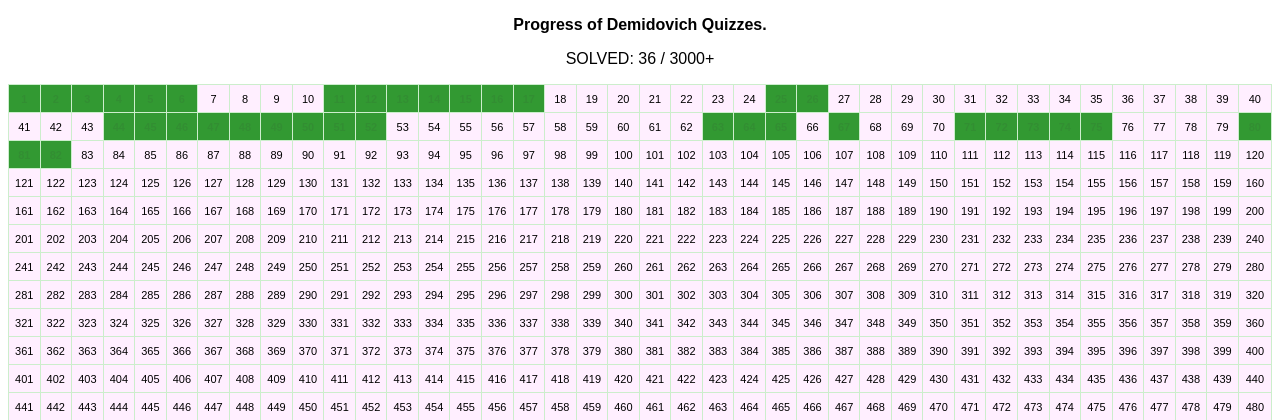
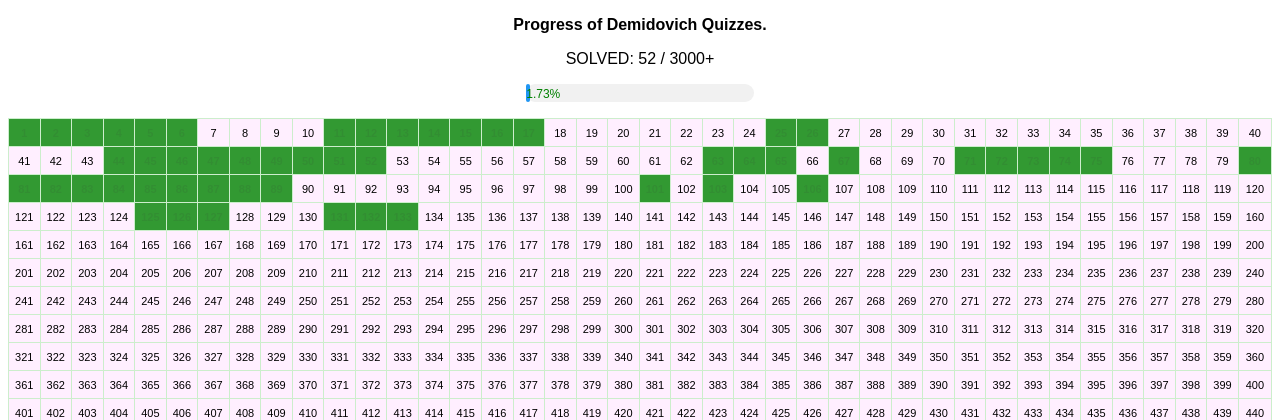
Before and after one commit to kylin-zhuo/home, a Flask app: page /demidovich.html in a window 1280 px wide. Shown: the top 420 px of the page. Run offline with Flask 2, Linux system fonts and the light colour scheme; some libraries are stand-ins or nearby versions.

Commit message:
demi 9/12

```diff
--- a/data/demidovich/log.txt
+++ b/data/demidovich/log.txt
@@ -1 +1 @@
-{"2020-09-11": "1,2,3,4,5,6,11,12,13,14,15,17,16,44,45,46,47,48,49,50,25,26,51,52,63,64,65,67,71,72,75,73,74,80,81,82"}
+{"2020-09-11": "1,2,3,4,5,6,11,12,13,14,15,17,16,44,45,46,47,48,49,50,25,26,51,52,63,64,65,67,71,72,75,73,74,80,81,82", "2020-09-12": "86,87,88,89,85,84,83,101,103,106,125,126,127,132,133,131"}
--- a/data/demidovich/solved.txt
+++ b/data/demidovich/solved.txt
@@ -1 +1 @@
-[1, 2, 3, 4, 5, 6, 11, 12, 13, 14, 15, 16, 17, 25, 26, 44, 45, 46, 47, 48, 49, 50, 51, 52, 63, 64, 65, 67, 71, 72, 73, 74, 75, 80, 81, 82]
+[1, 2, 3, 4, 5, 6, 11, 12, 13, 14, 15, 16, 17, 25, 26, 44, 45, 46, 47, 48, 49, 50, 51, 52, 63, 64, 65, 67, 71, 72, 73, 74, 75, 80, 81, 82, 83, 84, 85, 86, 87, 88, 89, 101, 103, 106, 125, 126, 127, 131, 132, 133]
--- a/templates/demidovich.html
+++ b/templates/demidovich.html
@@ -10,6 +10,12 @@
 	<div id="table1"></div>
 
 	<p id="progress" style="text-align: center; font-family: sans-serif;">SOLVED: {{solved|length}} / 3000+</p>
+
+	<div id="pbar" class="pbar-light-grey pbar-round-xlarge">
+      <div class="pbar-blue pbar-round-xlarge" style="width:{{solved|length/30.0}}%">
+      	<a>{{'%0.2f'|format(solved|length/30.0)}}%</a>
+      </div>
+    </div>
 
 	<script type="text/javascript">
 
@@ -131,6 +137,7 @@
 		    background-color: green;
 		    opacity: 0.8;
 		    font-weight:bold;
+		    /*border: 1px solid #cfc;*/
 		    /*color:green;*/
 
 		}
@@ -143,6 +150,35 @@
 			opacity: 0.9;
 		}
 
+		.pbar-light-grey {
+			color: #000;
+			background-color: #f1f1f1;
+		}
+
+		.pbar-round-xlarge {
+			border-radius: 16px
+		}
+
+		.pbar-blue {
+			color: #fff;
+			background-color: #2196F3;
+		}
+
+		#pbar {
+			width: 18%;
+			/*text-align: center;*/
+			position: relative;
+			left: 0;
+			right: 0;
+			margin: auto;
+		}
+
+		#pbar a {
+			font-family: sans-serif;
+			font-size: 12px;
+			color: green;
+		}
+
 	</style>
 
 </body>
```
